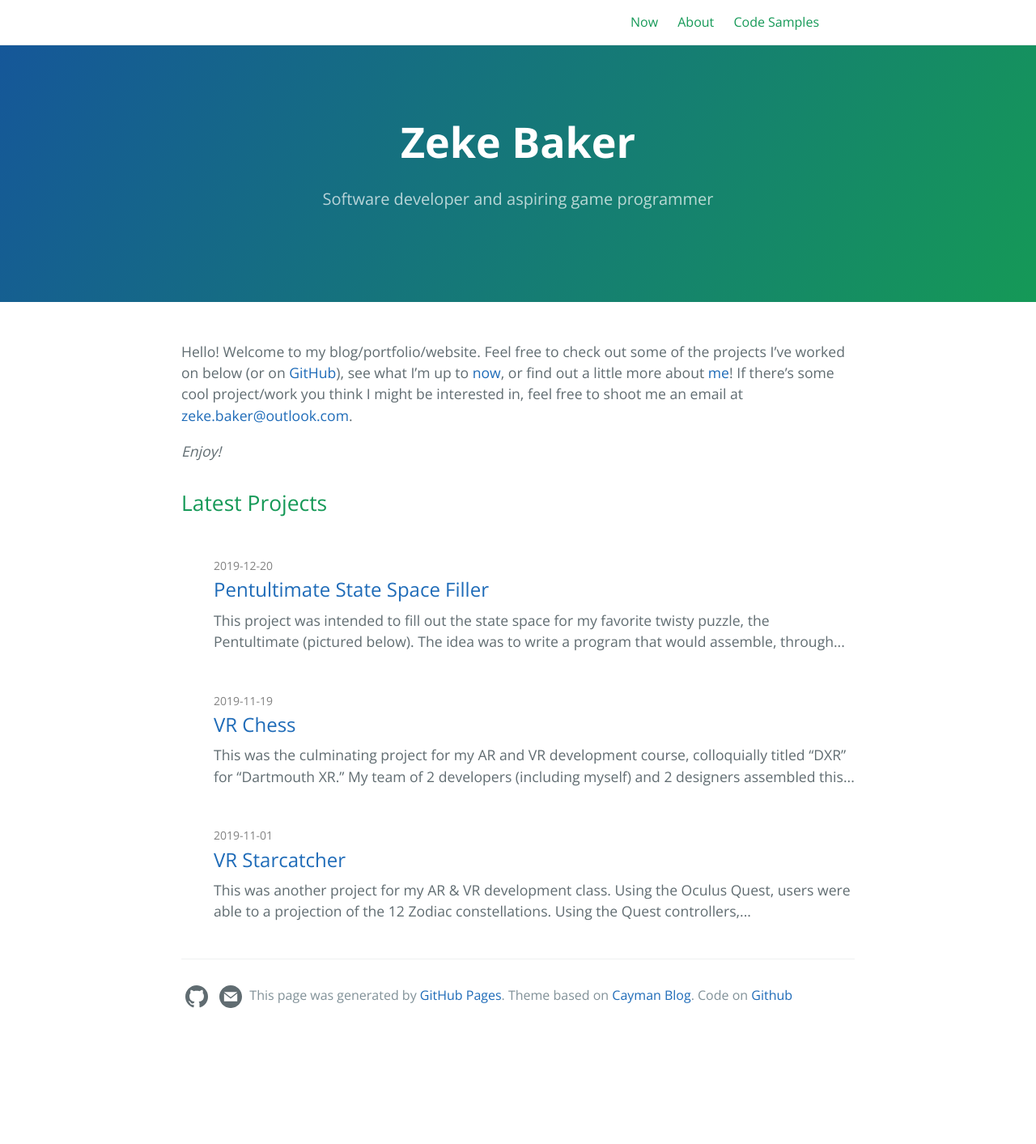
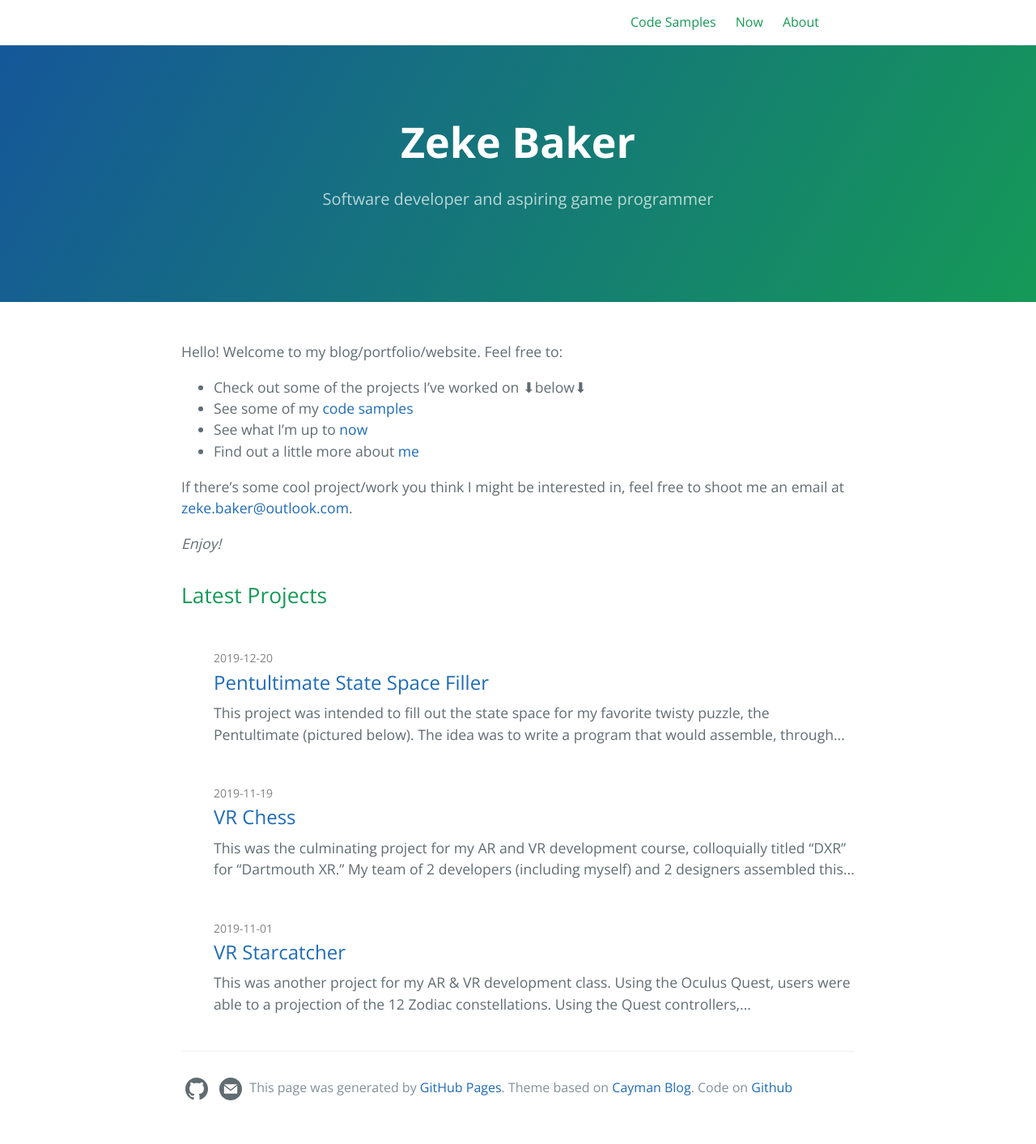
Before and after one commit to ClydeHobart/clydehobart.github.io, a Jekyll site: the page built from index.md, in a window 1280 px wide. Shown: the whole page at 81% size. Built offline with Jekyll 4.4.1, drawn with Linux system fonts in a browser that asks for light colours; before the commit the page ends 1299 px from its top, so only the background shows below that.

Commit message:
adjusted links on landing page and code samples page

```diff
--- a/_config.yml
+++ b/_config.yml
@@ -33,5 +33,5 @@ plugins:
 target-blank:
     rel: nofollow
 
-header_page_refs: ['now', 'about', 'code-samples']
+header_page_refs: ['code-samples', 'now', 'about']
 # header_page_refs: ['now', 'about', 'contact']
--- a/index.md
+++ b/index.md
@@ -8,6 +8,12 @@
 layout: home
 ---
 
-Hello! Welcome to my blog/portfolio/website. Feel free to check out some of the projects I've worked on below (or on [GitHub]({{ site.github.owner_url }})), see what I'm up to [now](/now), or find out a little more about [me](/about)! If there's some cool project/work you think I might be interested in, feel free to shoot me an email at [zeke.baker@outlook.com](mailto:zeke.baker@outlook.com).
+Hello! Welcome to my blog/portfolio/website. Feel free to:
+* Check out some of the projects I've worked on ⬇below⬇
+* See some of my [code samples](/code-samples)
+* See what I'm up to [now](/now)
+* Find out a little more about [me](/about)
+
+If there's some cool project/work you think I might be interested in, feel free to shoot me an email at [zeke.baker@outlook.com](mailto:zeke.baker@outlook.com).
 
 *Enjoy!*
```
Also changed, not shown: code-samples.md (+1 -1 lines).
